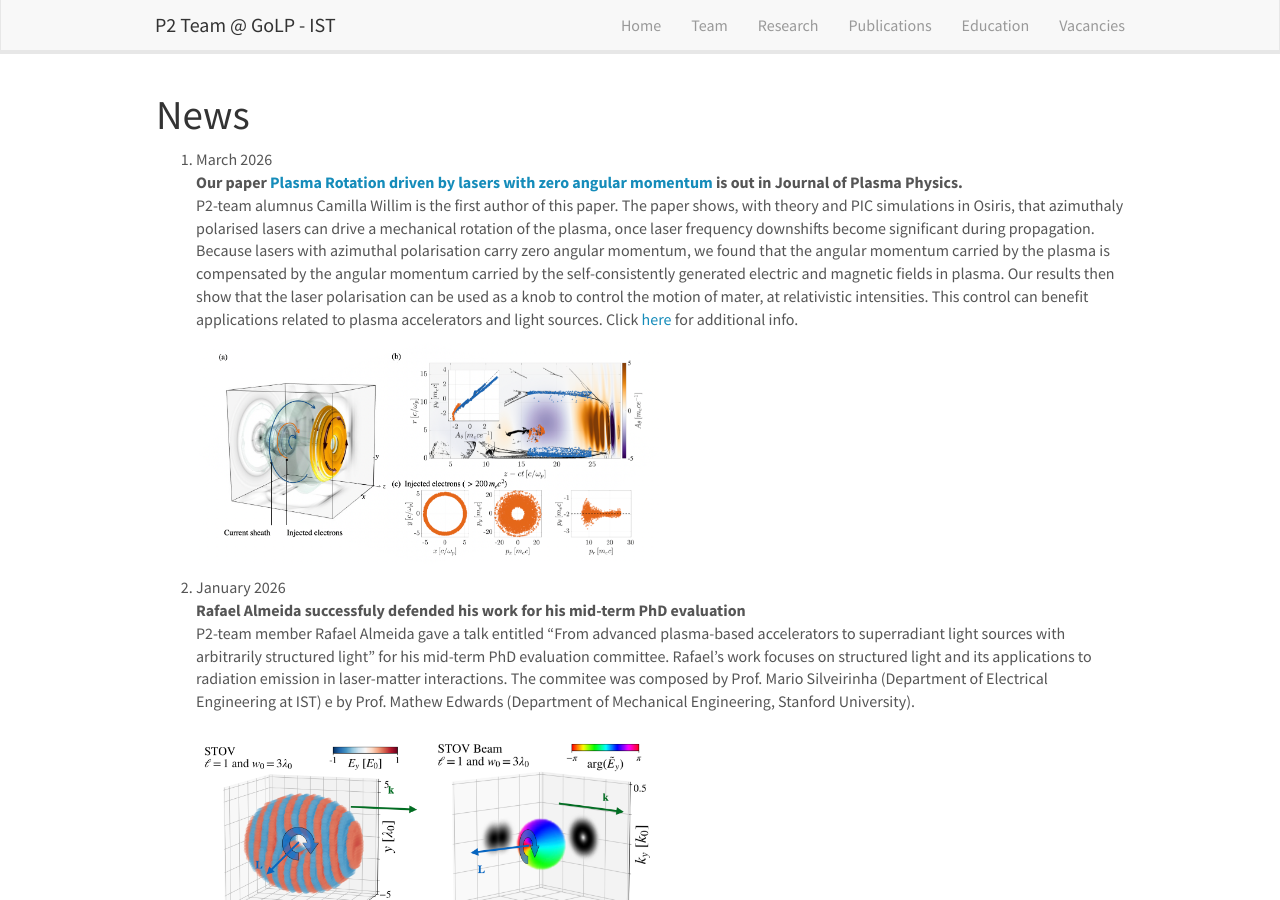
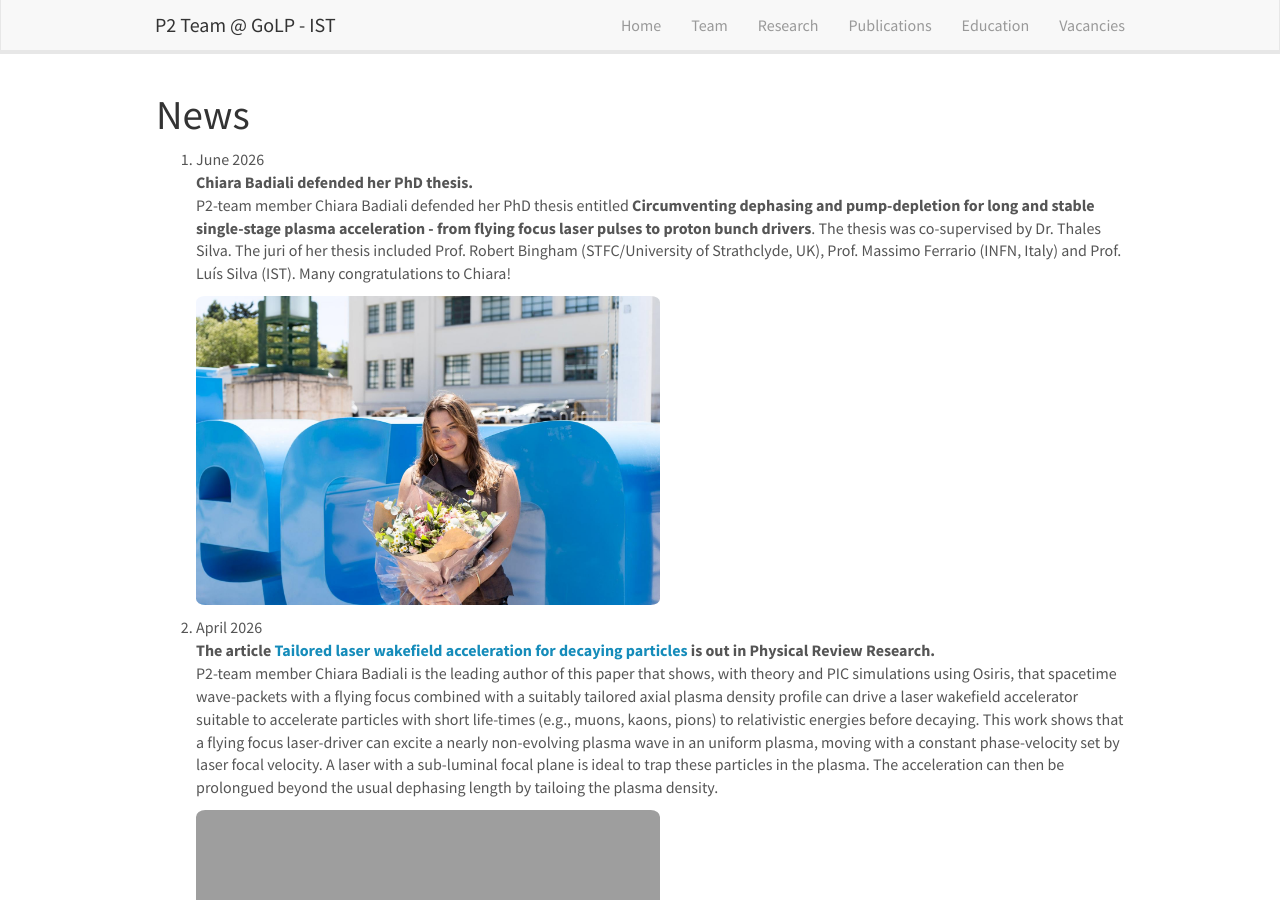
Before and after one commit to p2team/p2team.github.io, a Jekyll site: the page built from _pages/allnews.md, in a window 1280 px wide and 900 px high. Built offline with Jekyll 4.4.1, drawn with Linux system fonts in a browser that asks for light colours; nearby versions of some CDN libraries.

Commit message:
news chiara

```diff
--- a/_data/news.yml
+++ b/_data/news.yml
@@ -1,3 +1,15 @@
+- date: 9. June 2026
+  headline: Chiara Badiali defended her PhD thesis.
+  fullstory: P2-team member Chiara Badiali defended her PhD thesis entitled **Circumventing dephasing and pump-depletion for long and stable single-stage plasma acceleration - from flying focus laser pulses to proton bunch drivers**. The thesis was co-supervised by Dr. Thales Silva. The juri of her thesis included Prof. Robert Bingham (STFC/University of Strathclyde, UK), Prof. Massimo Ferrario (INFN, Italy) and Prof. Luís Silva (IST). Many congratulations to Chiara!
+  number_photo: 1
+  photo: PhD-Chiara.jpeg
+
+- date: 26. April 2026
+  headline: The article [Tailored laser wakefield acceleration for decaying particles](https://doi.org/10.1103/1pp8-qx35) is out in Physical Review Research.
+  fullstory: P2-team member Chiara Badiali is the leading author of this paper that shows, with theory and PIC simulations using Osiris, that spacetime wave-packets with a flying focus combined with a suitably tailored axial plasma density profile can drive a laser wakefield accelerator suitable to accelerate particles with short life-times (e.g., muons, kaons, pions) to relativistic energies before decaying. This work shows that a flying focus laser-driver can excite a nearly non-evolving plasma wave in an uniform plasma, moving with a constant phase-velocity set by laser focal velocity. A laser with a sub-luminal focal plane is ideal to trap these particles in the plasma. The acceleration can then be prolongued beyond the usual dephasing length by tailoing the plasma density.
+  number_photo: 1
+  photo: muons.png
+
 - date: 3. March 2026
   headline: Our paper [Plasma Rotation driven by lasers with zero angular momentum](https://doi.org/10.1017/S0022377825101062) is out in Journal of Plasma Physics.
   fullstory: P2-team alumnus Camilla Willim is the first author of this paper. The paper shows, with theory and PIC simulations in Osiris, that azimuthaly polarised lasers can drive a mechanical rotation of the plasma, once laser frequency downshifts become significant during propagation. Because lasers with azimuthal polarisation carry zero angular momentum, we found that the angular momentum carried by the plasma is compensated by the angular momentum carried by the self-consistently generated electric and magnetic fields in plasma. Our results then show that the laser polarisation can be used as a knob to control the motion of mater, at relativistic intensities. This control can benefit applications related to plasma accelerators and light sources. Click [here](https://www.linkedin.com/feed/update/urn:li:activity:7434263000821284865/?originTrackingId=3VEhw%2F3wv0Q8JHhgN1ndvw%3D%3D) for additional info.
--- a/_data/publist.yml
+++ b/_data/publist.yml
@@ -1,4 +1,12 @@
-- title: "lasma Rotation driven by lasers with zero angular momentum"
+- title: "Tailored laser wakefield acceleration for decaying particles"
+  image:
+  description:
+  authors: C. Badiali, R. Almeida, B. Malaca, R. Fonseca, T. Silva, J. Vieira
+  link:
+    url:  https://doi.org/10.1103/1pp8-qx35
+    display: "Physical Review Research 8, 023077 (2026)"
+
+- title: "Plasma Rotation driven by lasers with zero angular momentum"
   image:
   description:
   authors: C. Willim, T. Silva, L. Silva, J. Vieira
```
Also changed, not shown: images/newspic/PhD-Chiara.jpeg (added), 1 other file.
